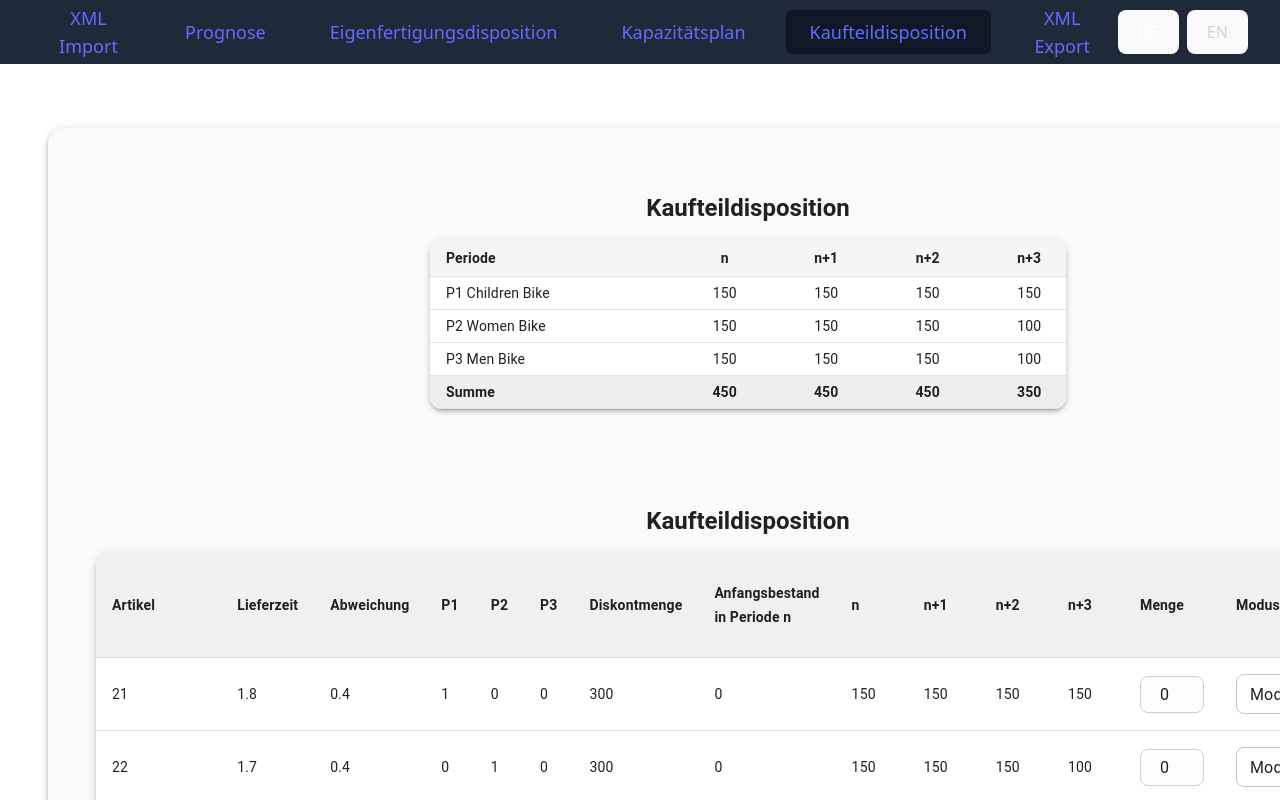
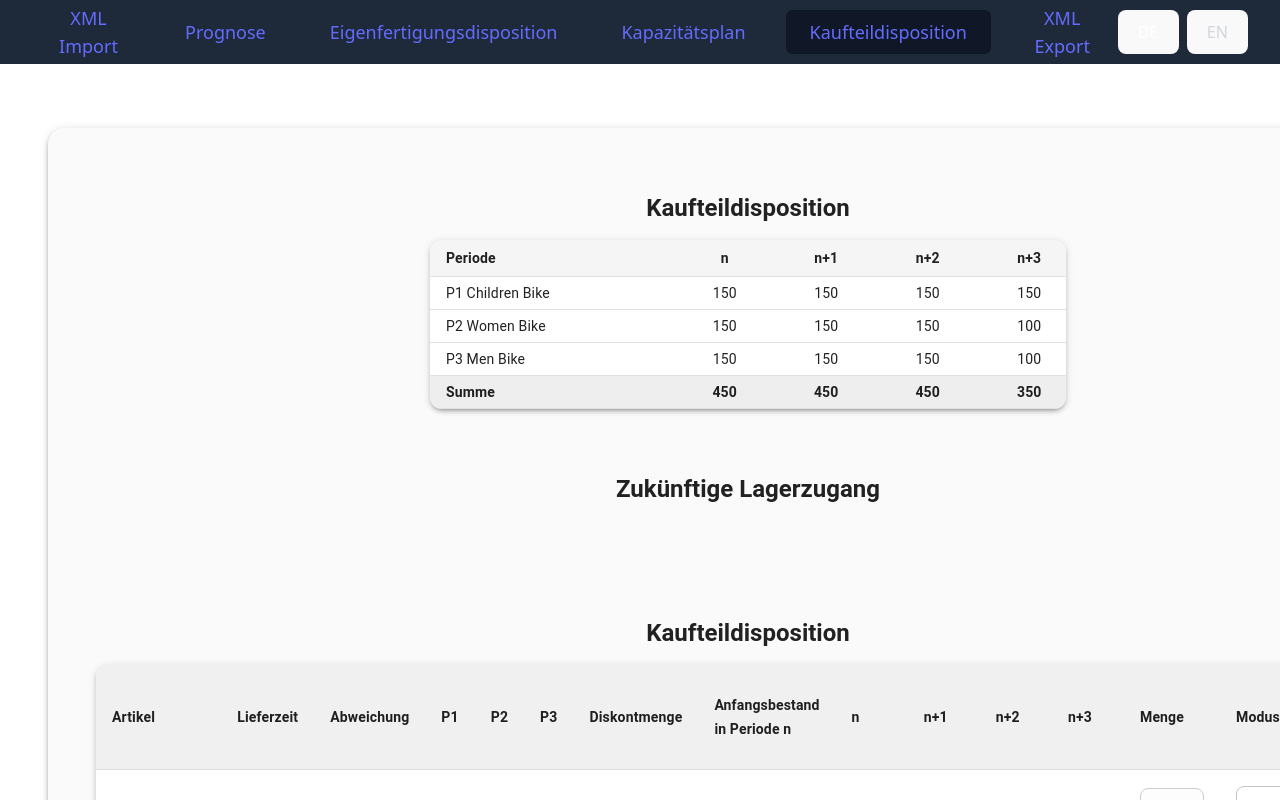
Before and after one commit to MarcoC567/pps, a React (Vite) app: page /purchase-disposition in a window 1280 px wide. Shown: the top 800 px of the page. Built offline with nearby package versions, Linux system fonts and the light colour scheme.

Commit message:
Lagerzugang table added (still need to add context for current period)

```diff
--- a/src/locales/de.json
+++ b/src/locales/de.json
@@ -54,6 +54,9 @@
   "normal": "Normal",
   "export_xml_title": "Export XML Eingabedatei für Simulation",
   "xml_download": "XML herunterladen",
+  "futureInwardStockMovement": "Zukünftige Lagerzugang",
+  "orderPeriod": "Bestellperiode",
+  "inward_stock_movement": "Lagerzugang (Periode-Tag)",
 
   "article_4": "4 Hinterradgruppe",
   "article_5": "5 Hinterradgruppe",
--- a/src/locales/en.json
+++ b/src/locales/en.json
@@ -56,6 +56,9 @@
   "normal": "Normal",
   "export_xml_title": "Export XML input file for Simulation",
   "xml_download": "Download XML",
+  "futureInwardStockMovement": "Future inward stock movement",
+  "orderPeriod": "Order period",
+  "inward_stock_movement": "Inward stock movement (Period-Day)",
 
  "article_4": "4 Rear Wheel Assembly",
   "article_5": "5 Rear Wheel Assembly",
--- /dev/null
+++ b/src/pages/purchase-disposition/FutureInwardStockTable.tsx
@@ -0,0 +1,104 @@
+import { useEffect, useState } from "react";
+import { Box, CircularProgress, Paper, Table, TableBody, TableCell, TableContainer, TableHead, TableRow, Typography } from "@mui/material";
+import { useLanguage } from "../../context/LanguageContext";
+import { basicData, modusOptions } from "./const";
+
+type FutureStockEntry = {
+    orderPeriod: number,
+    mode: number,
+    article: number,
+    amount: number
+}
+
+export default function FutureInwardStockTable() {
+    const { t } = useLanguage()
+    const [futureInwardStockData, setFutureInwardStockData] = useState<FutureStockEntry[] | undefined>([])
+    const [loading, setLoading] = useState(true);
+
+    useEffect(() => {
+        const importData = JSON.parse(localStorage.getItem('importData') || '{}') as {
+            results?: {
+                futureinwardstockmovement?: {
+                    order?: Array<{ orderperiod: string, article: string, mode: string, amount: string }>;
+                };
+            };
+        };
+
+        console.log(importData.results?.futureinwardstockmovement?.order);
+
+        setFutureInwardStockData(
+            importData.results?.futureinwardstockmovement?.order?.map(
+                (order) => {
+                    const newFutureStockEntry: FutureStockEntry = {
+                        orderPeriod: Number(order.orderperiod),
+                        amount: Number(order.amount),
+                        mode: Number(order.mode),
+                        article: Number(order.article)
+                    }
+                    return newFutureStockEntry
+                }
+            )
+        )
+
+        setTimeout(() => setLoading(false), 100);
+    }, []);
+
+    return (
+        <div style={{ padding: "2rem" }}>
+            <Typography
+                variant="h5"
+                align="center"
+                sx={{ fontWeight: "bold", marginBottom: "1rem" }}
+            >
+                {t("futureInwardStockMovement")}
+            </Typography>
+
+            {loading ? (
+                <div>
+                    <Box sx={{ display: 'flex', marginLeft: 40 }}>
+                        <CircularProgress />
+                    </Box>
+                </div>
+            ) : (
+                futureInwardStockData && (
+
+                    <TableContainer component={Paper} sx={{ maxWidth: 1400, width: "60%", margin: "0 auto", borderRadius: 3, boxShadow: 3, overflow: "contain" }}>
+                        <Table size="medium">
+                            <TableHead>
+                                <TableRow sx={{ backgroundColor: "#f0f0f0" }}>
+                                    <TableCell sx={{ fontWeight: "bold" }}>{t("article")} </TableCell>
+                                    <TableCell sx={{ fontWeight: "bold" }}>{t("mode")} </TableCell>
+                                    <TableCell sx={{ fontWeight: "bold" }}>{t("quantity")} </TableCell>
+                                    <TableCell sx={{ fontWeight: "bold" }}>{t("orderPeriod")} </TableCell>
+                                    <TableCell sx={{ fontWeight: "bold" }}>{t("inward_stock_movement")} </TableCell>
+                                </TableRow>
+                            </TableHead>
+                            <TableBody>
+                                {
+                                    futureInwardStockData.map(
+                                        (row, rowIndex) => {
+                                            const factors = modusOptions.find(option => option.modus == row.mode);
+                                            const articleBasicData = basicData.find(item => item.itemNr == row.article)
+                                            const eta = factors && articleBasicData ? (articleBasicData.deliveryTime! * factors.deliveryDeadlineFactor + articleBasicData.deliveryTimeDeviation! * factors.deliveryDeviationExtra) * 5 - (7 - row.orderPeriod) * 5 + 1 : 0;
+                                            const period = 7 + Math.floor(eta / 5);
+                                            const day = Math.ceil(eta % 5);
+                                            return (
+                                                <TableRow key={rowIndex} hover sx={{ "&:hover": { backgroundColor: "#f9f9f9" } }}>
+                                                    <TableCell>{row.article}</TableCell>
+                                                    <TableCell>{row.mode}</TableCell>
+                                                    <TableCell>{row.amount}</TableCell>
+                                                    <TableCell>{row.orderPeriod}</TableCell>
+                                                    <TableCell>{`${period} - ${day}`}</TableCell>
+                                                </TableRow>
+                                            )
+                                        }
+                                    )
+                                }
+                            </TableBody>
+                        </Table>
+                    </TableContainer>
+                )
+            )}
+        </div>
+    )
+}
--- a/src/pages/purchase-disposition/index.tsx
+++ b/src/pages/purchase-disposition/index.tsx
@@ -7,6 +7,7 @@ import CircularProgress from "@mui/material/CircularProgress";
 import { Paper } from "@mui/material";
 import { useNavigate } from "react-router-dom";
 import { useLanguage } from "../../context/LanguageContext";
+import FutureInwardStockTable from "./FutureInwardStockTable";
 
 type WareHouseStockData = {
   itemNr: number;
@@ -75,6 +76,7 @@ export default function PurchaseDispositionPage() {
         }}
       >
         <ProductionProgramTable productionData={productionData} />
+        <FutureInwardStockTable/>
         {loading ? (
           <div>
             <Box sx={{ display: 'flex', marginLeft: 40 }}>
```
